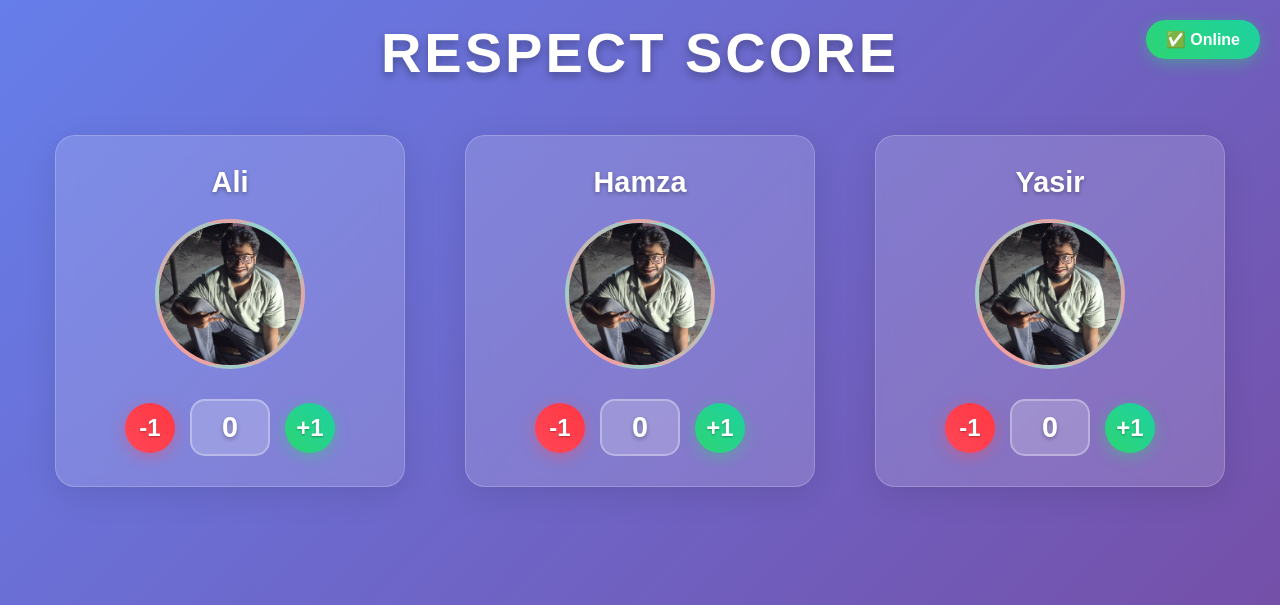
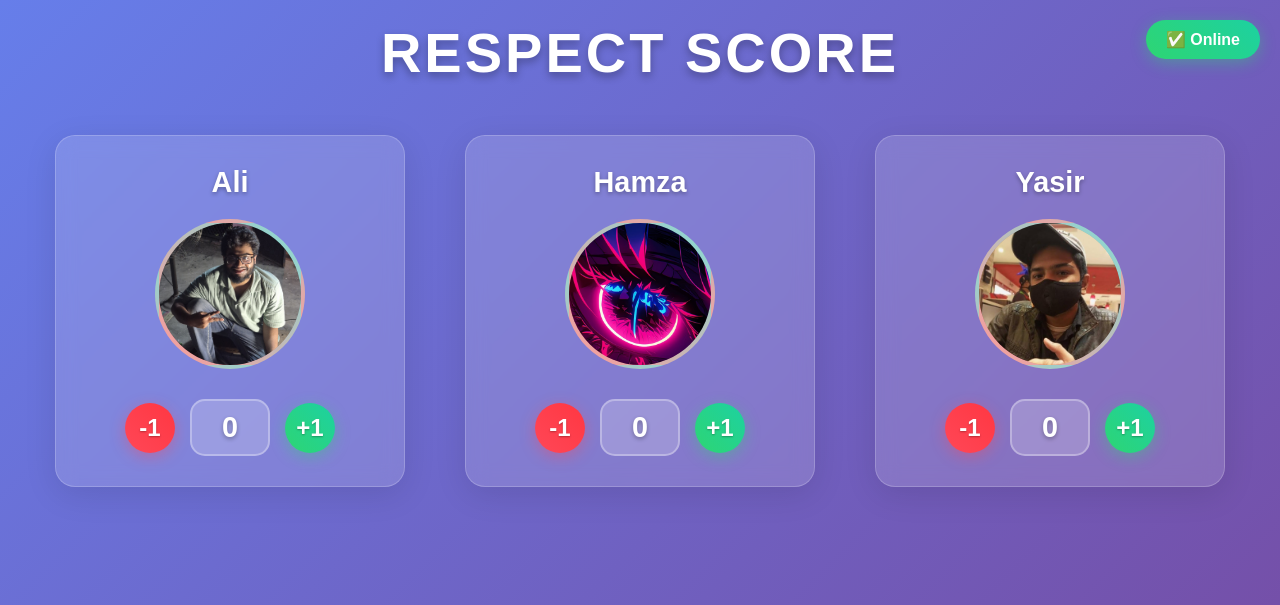
Before and after one commit to hxmz-axfn07/score-website, a Flask app: page / in a window 1280 px wide. Shown: the top 605 px of the page. Run offline with Flask 3, Linux system fonts and the light colour scheme; data that the repository does not hold is empty.

Commit message:
Updated index.html with image paths and styles

```diff
--- a/templates/index.html
+++ b/templates/index.html
@@ -198,7 +198,7 @@
                 <div class="person-card">
                     <div class="person-name">Hamza</div>
                     <div class="person-image">
-                      <img src="assets/images/ali.jpg" alt="Ali" style="width: 100%; height: 100%; object-fit: cover; border-radius: 50%;" />
+                      <img src="assets/images/hamza.jpg" alt="Ali" style="width: 100%; height: 100%; object-fit: cover; border-radius: 50%;" />
                     </div>
                     <div class="score-container">
                         <button class="score-btn minus-btn" onclick="updateScore('hamza', -1)">-1</button>
@@ -210,7 +210,7 @@
                 <div class="person-card">
                     <div class="person-name">Yasir</div>
                     <div class="person-image">
-                      <img src="assets/images/ali.jpg" alt="Ali" style="width: 100%; height: 100%; object-fit: cover; border-radius: 50%;" />
+                      <img src="assets/images/yasir.jpg" alt="Ali" style="width: 100%; height: 100%; object-fit: cover; border-radius: 50%;" />
                     </div>
                     <div class="score-container">
                         <button class="score-btn minus-btn" onclick="updateScore('yasir', -1)">-1</button>
```
Also changed, not shown: 1 other file.
